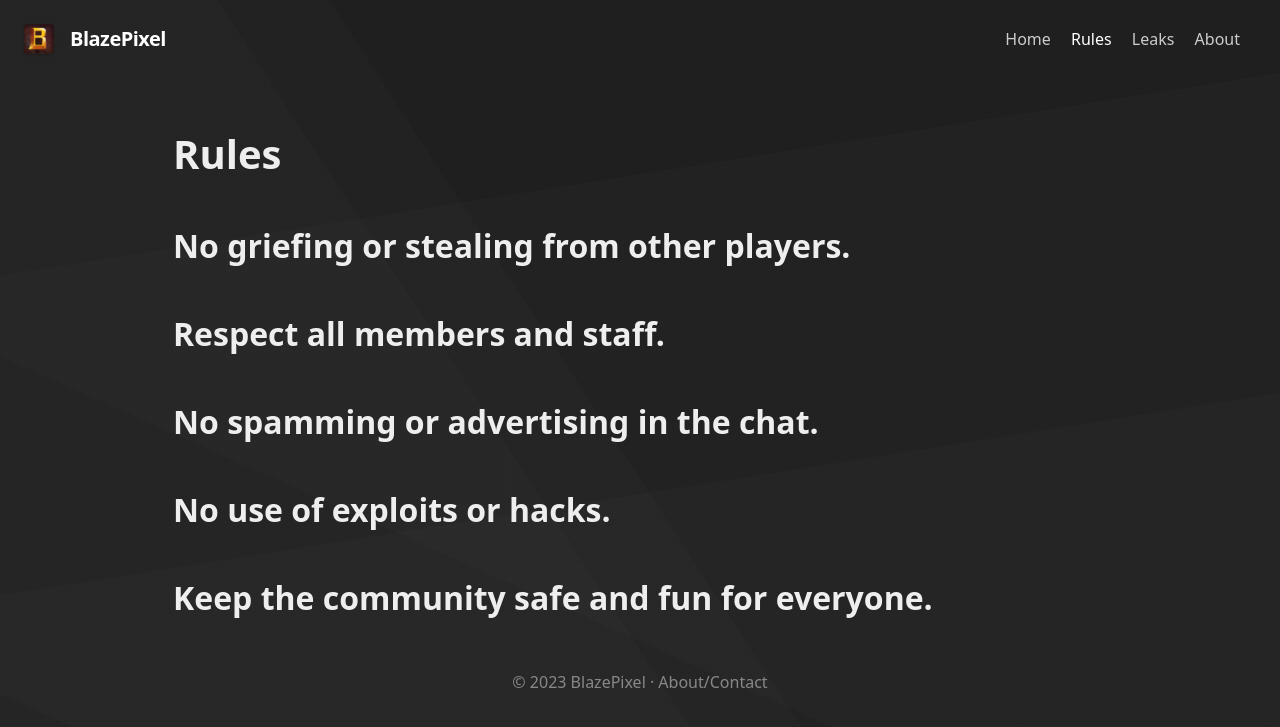
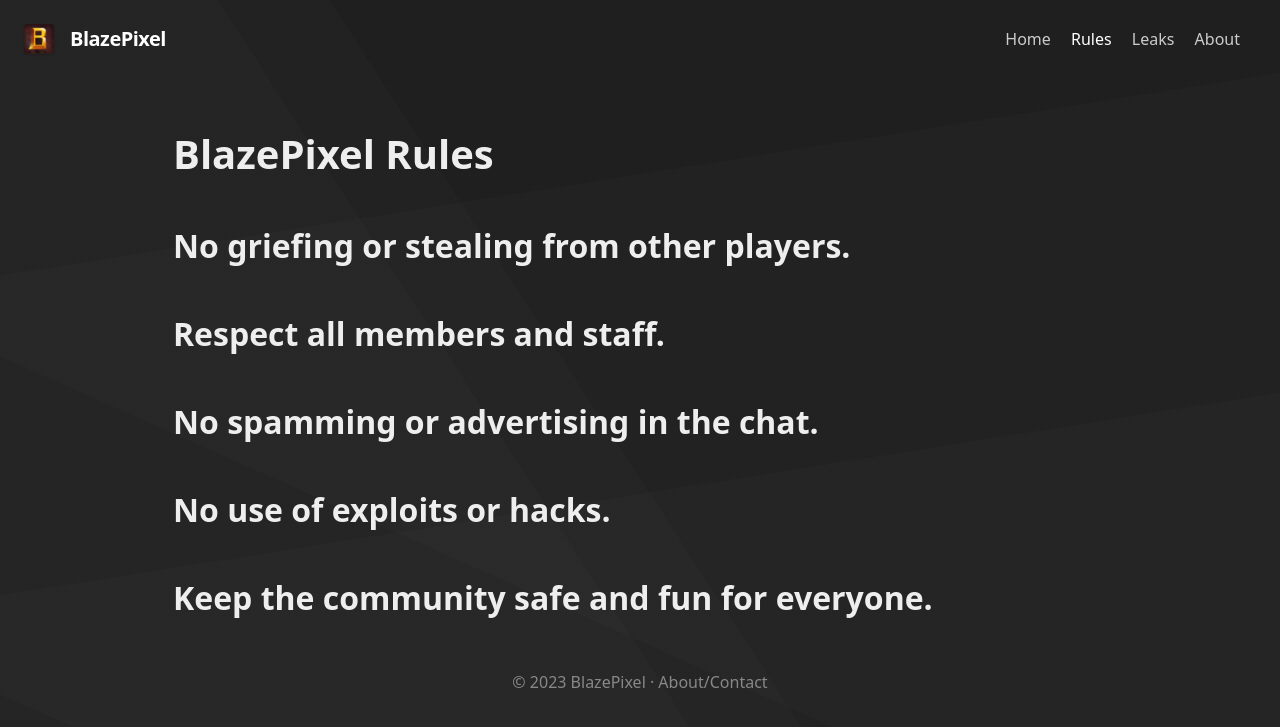
Before and after one commit to BlazePixel-Network/website, a Jekyll site: the page built from docs/rules.md, in a window 1280 px wide. Shown: the top 727 px of the page. Built offline with Jekyll 4.4.1, drawn with Linux system fonts in a browser that asks for light colours; our own code applies the rules of GitHub Pages for plain Markdown files; part of the change alters nothing that is shown.

```diff
--- a/docs/rules.md
+++ b/docs/rules.md
@@ -3,7 +3,7 @@ layout: page
 navname: Rules
 ---
 
-# Rules
+# {{ site.serverName }} Rules
 ## No griefing or stealing from other players.
 ## Respect all members and staff.
 ## No spamming or advertising in the chat.
```
